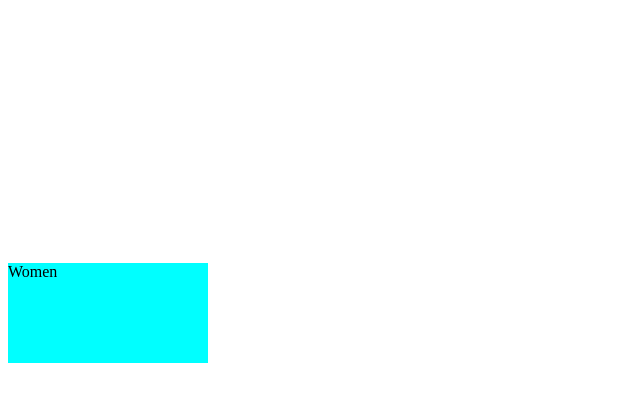
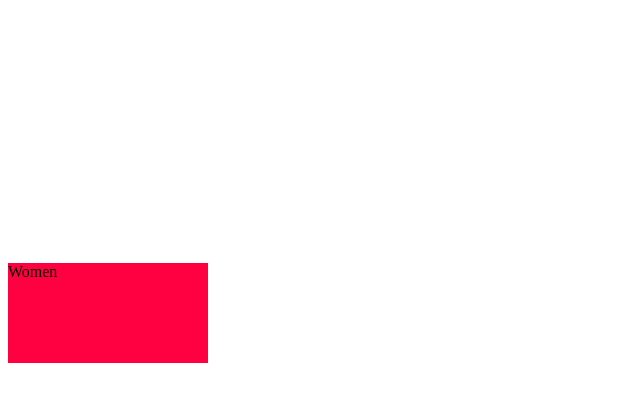
Before and after one commit to afralam78/Zuaar-Fashion, a plain HTML site: page home.html in a window 1280 px wide. Shown: the part 66-468 px from the top of the page, without its empty margins (0-640 px from the left). Drawn offline with Linux system fonts and the light colour scheme.

Commit message:
color change in home.html

```diff
--- a/home.html
+++ b/home.html
@@ -13,7 +13,7 @@ Home Page
 			width: 200px;
 			height: 100px;
 			text-align: left;
-			background-color: aqua
+			background-color: rgb(255, 0, 64)
 
 
 		}
```
